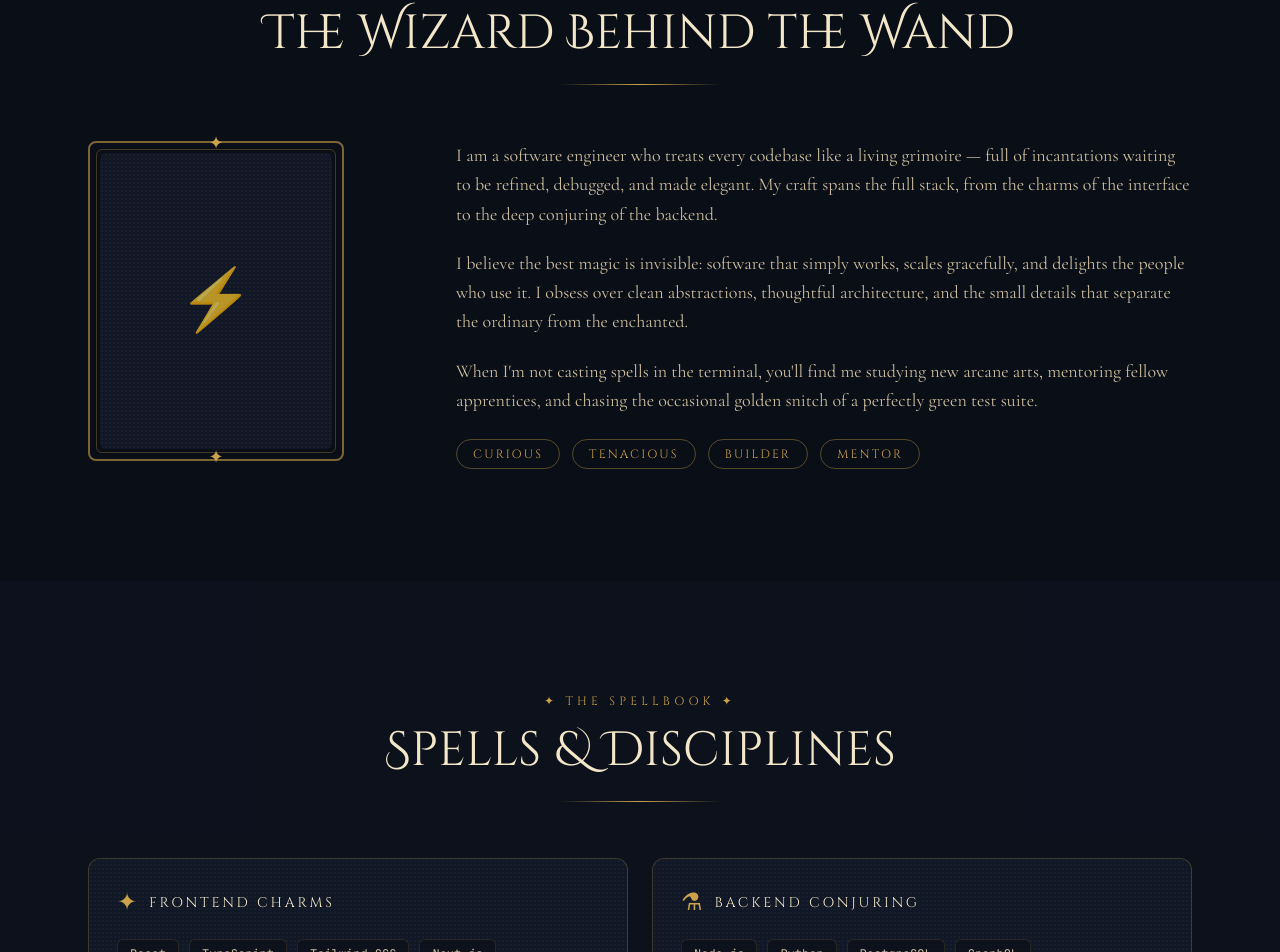
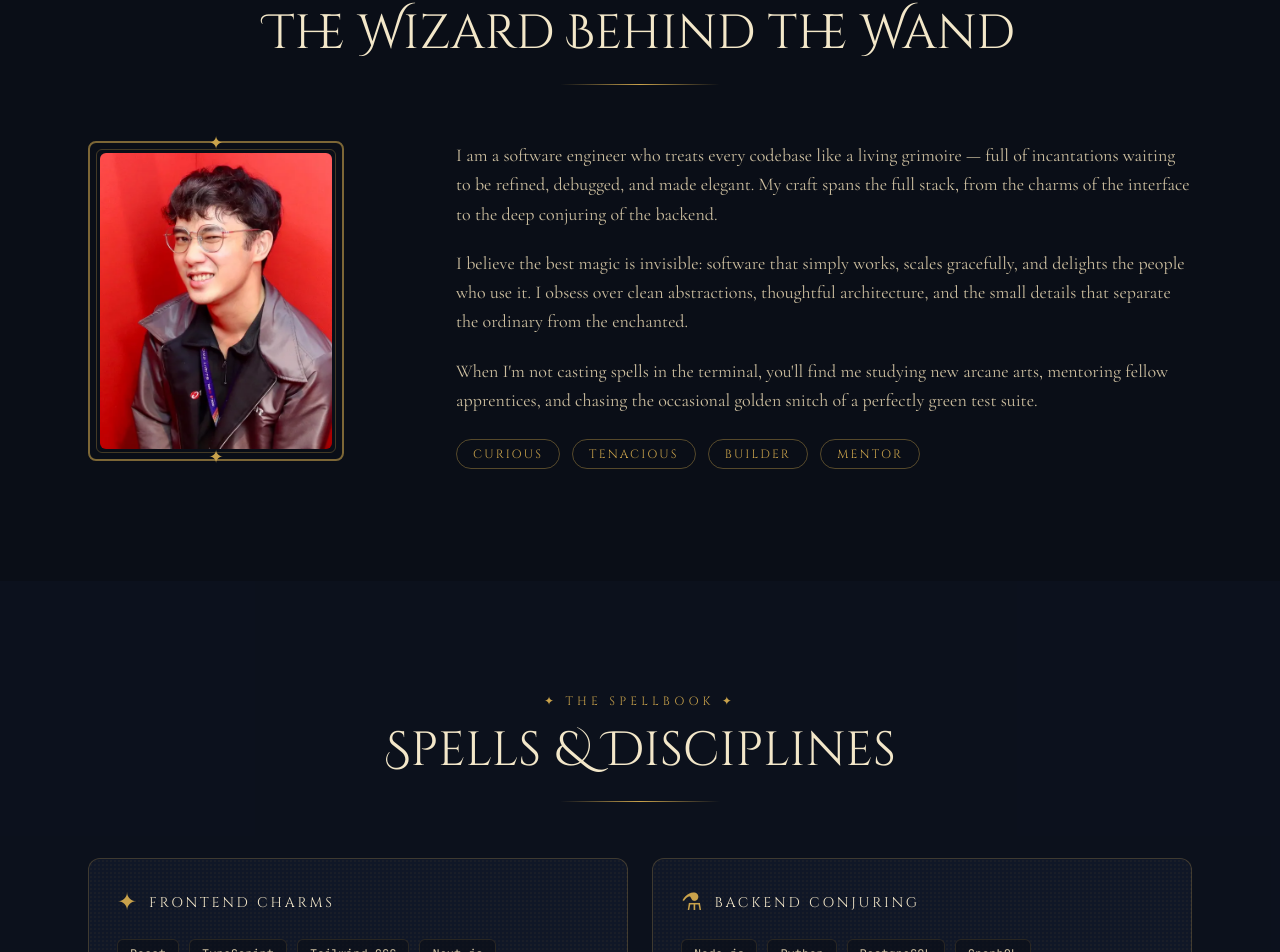
Before and after one commit to ronaldpaguntalan/ronny-portfolio-v2, a React (Vite) app: page / in a window 1280 px wide. Shown: the part 936-1888 px from the top of the page. Built offline with nearby package versions, Linux system fonts and the light colour scheme.

Commit message:
feat: flip About portrait between working photo and wizard costume

```diff
--- a/src/components/sections/About.jsx
+++ b/src/components/sections/About.jsx
@@ -1,6 +1,8 @@
 import { about, profile } from "../../data/content"
 import { SectionHeading } from "../ui/SectionHeading"
 import { Reveal } from "../ui/Reveal"
+import workingPhoto from "../../assets/images/web/present-profile-working.webp"
+import hpCostume from "../../assets/images/web/hp-costume.webp"
 
 export function About() {
   return (
@@ -13,9 +15,27 @@ export function About() {
           <div className="relative w-64 h-80">
             <div className="absolute inset-0 rounded-lg border-2 border-[color:var(--color-gold)]/60" />
             <div className="absolute inset-2 rounded-md border border-[color:var(--color-gold)]/30" />
-            <div className="absolute inset-3 rounded-md bg-[color:var(--color-midnight-2)] parchment-grain grid place-items-center overflow-hidden">
-              {/* Replace this glyph with an <img> of your portrait when ready */}
-              <span className="text-6xl text-[color:var(--color-gold)]/70">⚡</span>
+            <div
+              className="absolute inset-3 rounded-md overflow-hidden flip-card"
+              tabIndex={0}
+              aria-label="Portrait of Ronald — hover or focus to reveal the wizard within"
+            >
+              <div className="flip-inner">
+                <div className="flip-face">
+                  <img
+                    src={workingPhoto}
+                    alt="Ronald Allan Paguntalan"
+                    className="w-full h-full object-cover"
+                  />
+                </div>
+                <div className="flip-face flip-back">
+                  <img
+                    src={hpCostume}
+                    alt="Ronald in wizard costume"
+                    className="w-full h-full object-cover"
+                  />
+                </div>
+              </div>
             </div>
             {/* corner flourishes */}
             <span className="absolute -top-3 left-1/2 -translate-x-1/2 text-[color:var(--color-gold)]">✦</span>
--- a/src/index.css
+++ b/src/index.css
@@ -90,6 +90,8 @@ body::after {
     animation-iteration-count: 1 !important;
     transition-duration: 0.001ms !important;
   }
+  .flip-card:hover .flip-inner,
+  .flip-card:focus-within .flip-inner { transform: none; }
 }
 
 /* Utility component classes used across sections */
@@ -103,4 +105,24 @@ body::after {
     height: 1px;
     background: linear-gradient(90deg, transparent, var(--color-gold), transparent);
   }
+  .flip-card { perspective: 1000px; }
+  .flip-inner {
+    position: relative;
+    width: 100%;
+    height: 100%;
+    transition: transform 0.7s cubic-bezier(0.22, 1, 0.36, 1);
+    transform-style: preserve-3d;
+  }
+  .flip-card:hover .flip-inner,
+  .flip-card:focus-within .flip-inner {
+    transform: rotateY(180deg);
+  }
+  .flip-face {
+    position: absolute;
+    inset: 0;
+    backface-visibility: hidden;
+    -webkit-backface-visibility: hidden;
+    overflow: hidden;
+  }
+  .flip-back { transform: rotateY(180deg); }
 }
```
